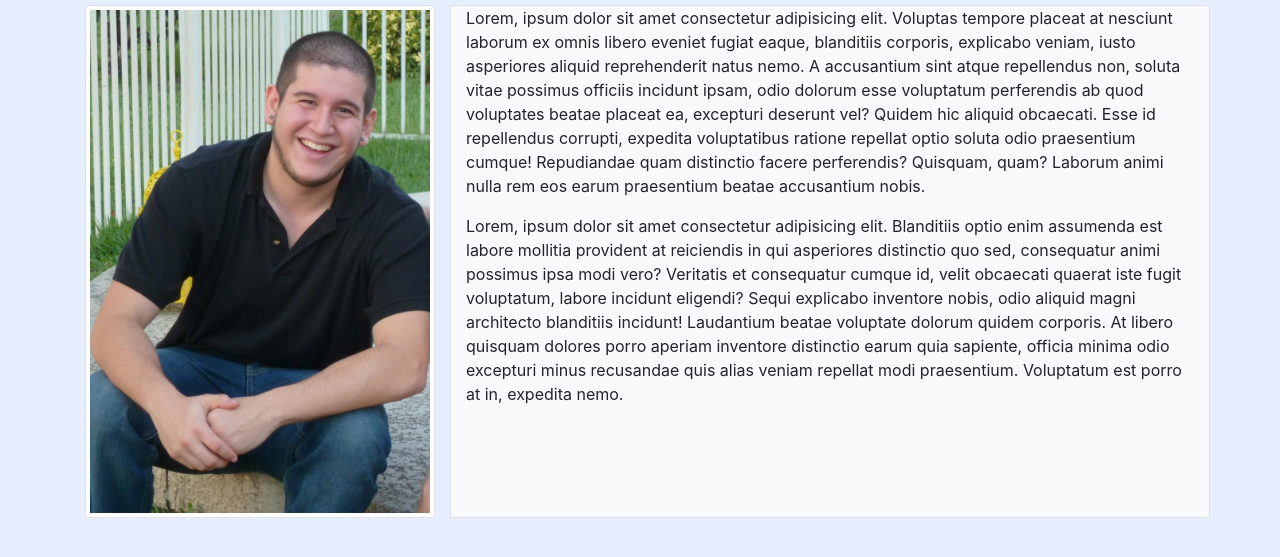
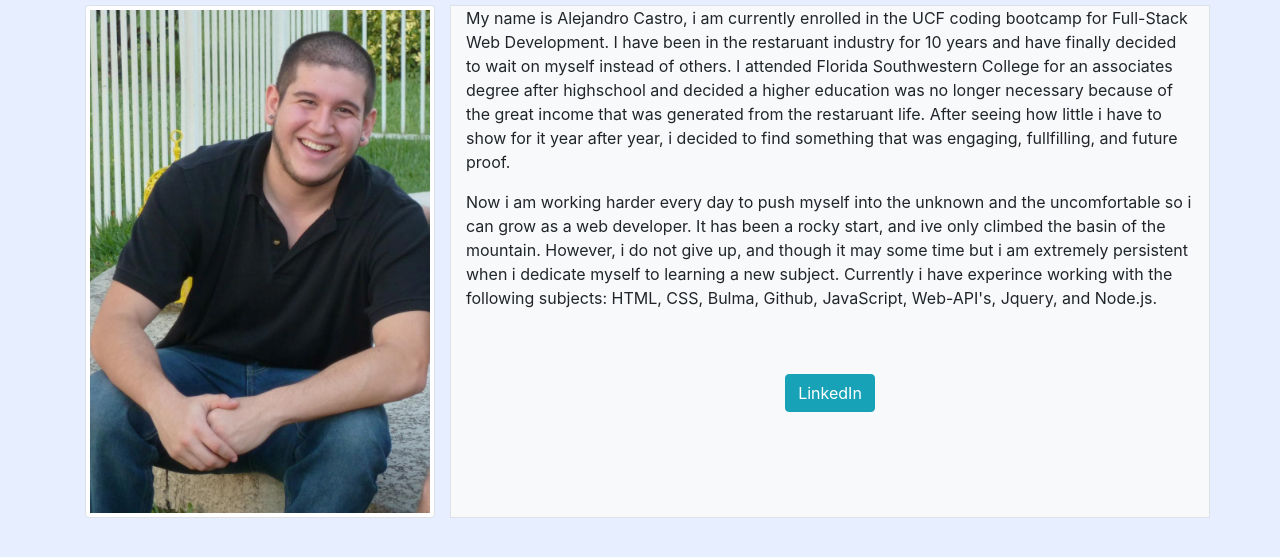
Before and after one commit to CastroAlejandro/Portfolio, a plain HTML site: page index.html in a window 1280 px wide. Shown: the part 207-764 px from the top of the page. Drawn offline with nearby package versions, Linux system fonts and the light colour scheme.

Commit message:
linkedin profile connected to about me page

```diff
--- a/index.html
+++ b/index.html
@@ -45,14 +45,18 @@
 				<img src="./images/selfie.jpg" alt="Placeholder" class="img-thumbnail">
 			  </div>
 			  <div class="col-md-8 border bg-light">
-				  <p>Lorem, ipsum dolor sit amet consectetur adipisicing elit. Voluptas tempore placeat at nesciunt laborum ex omnis libero eveniet fugiat eaque, blanditiis corporis, explicabo veniam, iusto asperiores aliquid reprehenderit natus nemo.
-				  A accusantium sint atque repellendus non, soluta vitae possimus officiis incidunt ipsam, odio dolorum esse voluptatum perferendis ab quod voluptates beatae placeat ea, excepturi deserunt vel? Quidem hic aliquid obcaecati.
-				  Esse id repellendus corrupti, expedita voluptatibus ratione repellat optio soluta odio praesentium cumque! Repudiandae quam distinctio facere perferendis? Quisquam, quam? Laborum animi nulla rem eos earum praesentium beatae accusantium nobis.</p>
-				  <p>Lorem, ipsum dolor sit amet consectetur adipisicing elit. Blanditiis optio enim assumenda est labore mollitia provident at reiciendis in qui asperiores distinctio quo sed, consequatur animi possimus ipsa modi vero?
-				  Veritatis et consequatur cumque id, velit obcaecati quaerat iste fugit voluptatum, labore incidunt eligendi? Sequi explicabo inventore nobis, odio aliquid magni architecto blanditiis incidunt! Laudantium beatae voluptate dolorum quidem corporis.
-				  At libero quisquam dolores porro aperiam inventore distinctio earum quia sapiente, officia minima odio excepturi minus recusandae quis alias veniam repellat modi praesentium. Voluptatum est porro at in, expedita nemo.</p>
+				  <p>My name is Alejandro Castro, i am currently enrolled in the UCF coding bootcamp for Full-Stack Web Development. I have been in the restaruant industry for 10 years and have finally decided to wait on myself instead of others. I attended Florida Southwestern College for an associates degree after highschool and decided a higher education was no longer necessary because of the great income that was generated from the restaruant life. After seeing how little i have to show for it year after year, i decided to find something that was engaging, fullfilling, and future proof.</p>
+				  <p>Now i am working harder every day to push myself into the unknown and the uncomfortable so i can grow as a web developer. It has been a rocky start, and ive only climbed the basin of the mountain. However, i do not give up, and though it may some time but i am extremely persistent when i dedicate myself to learning a new subject. Currently i have experince working with the following subjects: HTML, CSS, Bulma, Github, JavaScript, Web-API's, Jquery, and Node.js.</p>
+				  <br><br>
+				  <div class="container text-center">
+					<div class="row">
+						<div class="col">
+							<a href="https://linkedin.com/in/alejandro-castro-b11399201
+							" class="btn btn-info">LinkedIn</a>
+						</div>
+					</div>
+				  </div>
 			  </div>
-			</div>
 		  </div>
 	</div>
 
```
Also changed, not shown: portfolio.html (+1 -1 lines).
